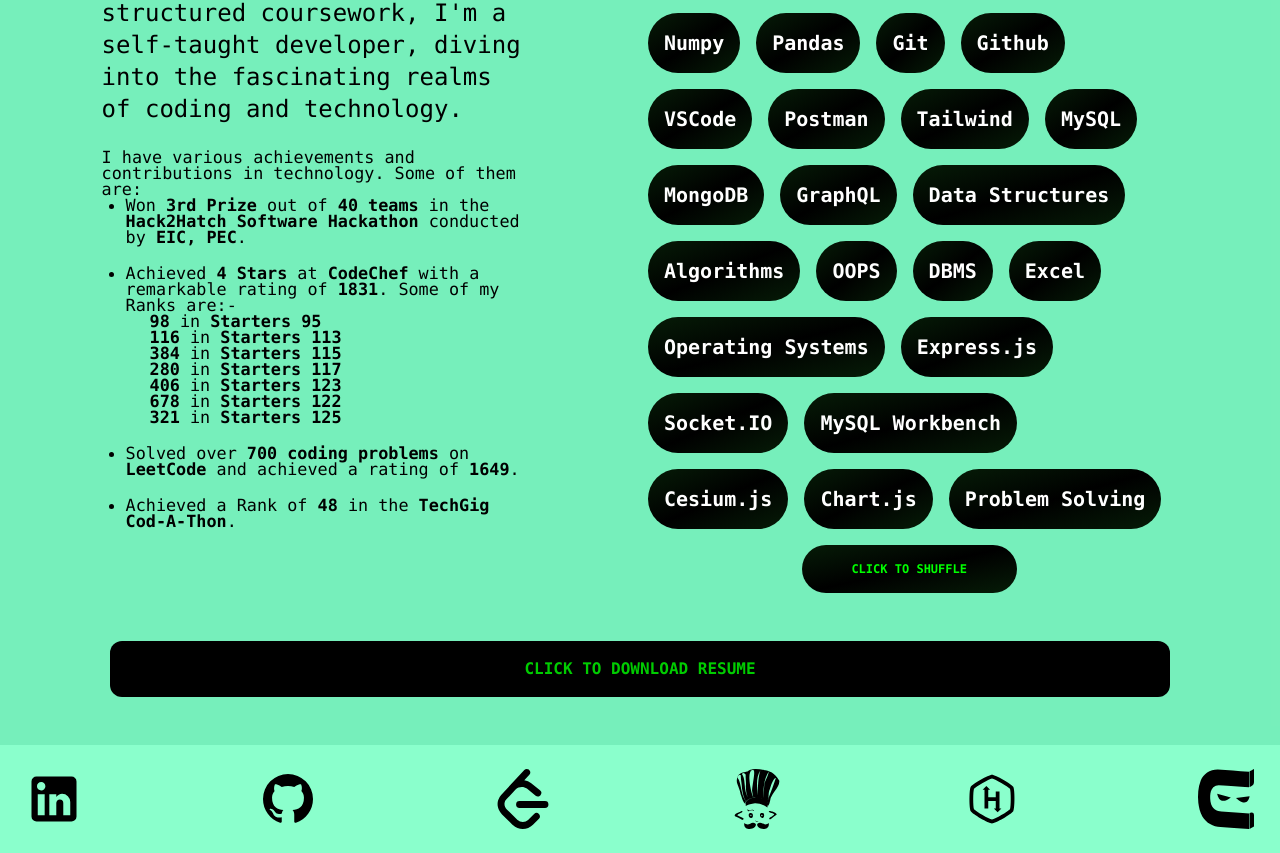
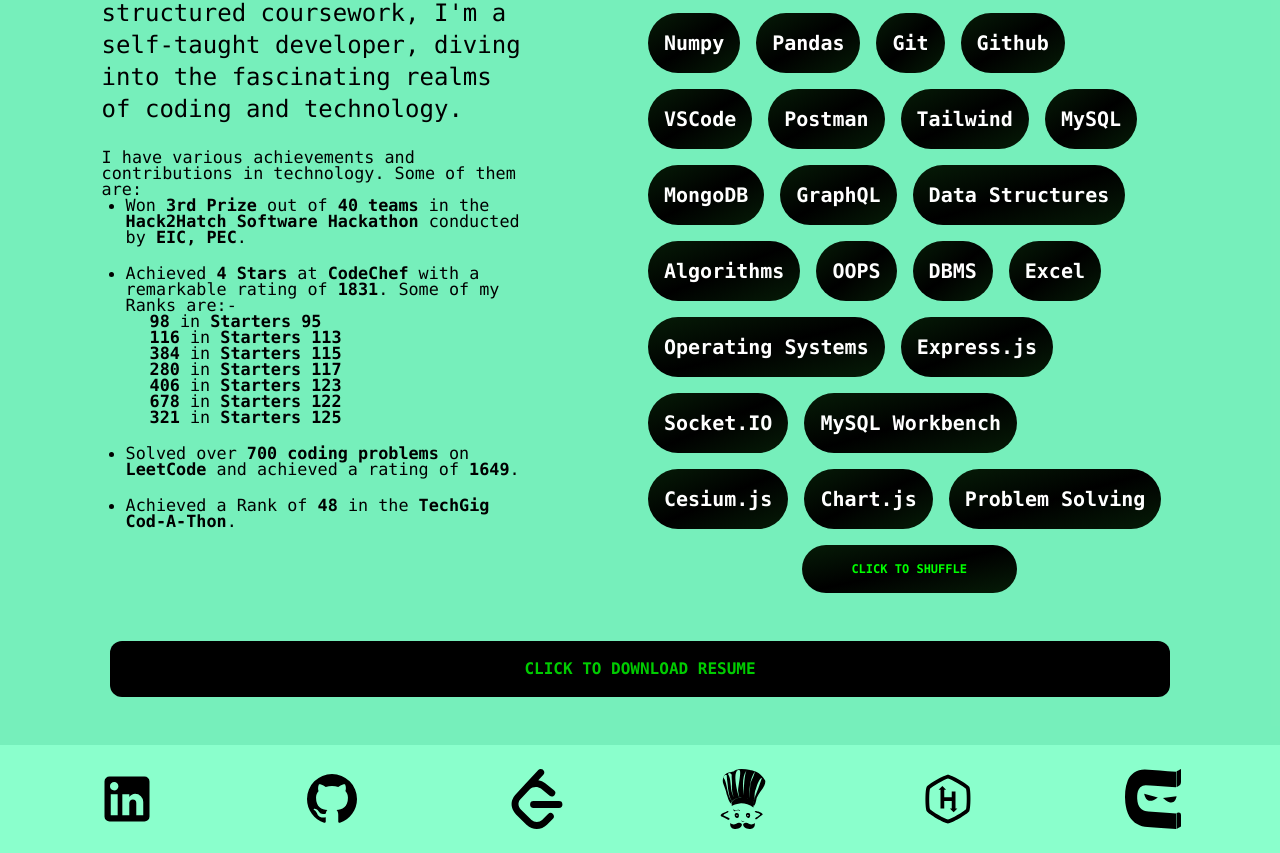
Before and after one commit to rajatgarg2004/Portfolio-Website, a React (Create React App) app in the folder front-end/: page / in a window 1280 px wide. Shown: the part 1053-1906 px from the top of the page. Built offline with nearby package versions, Linux system fonts and the light colour scheme.

Commit message:
Footere Style Change

```diff
--- a/front-end/src/Components/Footer.js
+++ b/front-end/src/Components/Footer.js
@@ -1,13 +1,13 @@
 export default function Footer({footerColor}){
     return(
         <footer className={`bg-${footerColor} p-6`}>
-            <ul className="flex flex-wrap justify-between ">
-                <li><a href="https://www.linkedin.com/in/rajat-garg-72b15a226" target="_blank" rel="noreferrer"><img src="/Linkedin.svg" alt="LINKEDIN" /></a></li>
-                <li><a href="https://www.github.com/rajatgarg2004" target="_blank" rel="noreferrer"><img src="/Github.svg" alt="GITHUB" /></a></li>
-                <li><a href="https://www.leetcode.com/rajatgarg2004" target="_blank" rel="noreferrer"><img src="/Leetcode.svg" alt="LEETCODE" /></a></li>
-                <li><a href="https://www.codechef.com/users/yeetgod68" target="_blank" rel="noreferrer"><img src="/Codechef.svg" alt="CODECHEF" /></a></li>
-                <li><a href="https://www.hackerrank.com/rajatgarg2004" target="_blank" rel="noreferrer"><img src="/Hackerrank.svg" alt="HACKERRANK" /></a></li>
-                <li><a href="https://www.naukri.com/code360/profile/8d636cc8-19b7-4110-bca4-0dde587737c6" target="_blank" rel="noreferrer"><img src="/CodingNinjas.svg" alt="CodingNinjas" /></a></li>
+            <ul className="flex flex-wrap justify-between">
+                <li className="flex w-[33%] sm:w-auto lg:w-auto md:w-auto m-auto justify-center"><a href="https://www.linkedin.com/in/rajat-garg-72b15a226" target="_blank" rel="noreferrer"><img src="/Linkedin.svg" alt="LINKEDIN" /></a></li>
+                <li className="flex w-[33%] sm:w-auto lg:w-auto md:w-auto m-auto justify-center"><a href="https://www.github.com/rajatgarg2004" target="_blank" rel="noreferrer"><img src="/Github.svg" alt="GITHUB" /></a></li>
+                <li className="flex w-[33%] sm:w-auto lg:w-auto md:w-auto m-auto justify-center"><a href="https://www.leetcode.com/rajatgarg2004" target="_blank" rel="noreferrer"><img src="/Leetcode.svg" alt="LEETCODE" /></a></li>
+                <li className="flex w-[33%] sm:w-auto lg:w-auto md:w-auto m-auto justify-center"><a href="https://www.codechef.com/users/yeetgod68" target="_blank" rel="noreferrer"><img src="/Codechef.svg" alt="CODECHEF" /></a></li>
+                <li className="flex w-[33%] sm:w-auto lg:w-auto md:w-auto m-auto justify-center"><a href="https://www.hackerrank.com/rajatgarg2004" target="_blank" rel="noreferrer"><img src="/Hackerrank.svg" alt="HACKERRANK" /></a></li>
+                <li className="flex w-[33%] sm:w-auto lg:w-auto md:w-auto m-auto justify-center"><a href="https://www.naukri.com/code360/profile/8d636cc8-19b7-4110-bca4-0dde587737c6" target="_blank" rel="noreferrer"><img src="/CodingNinjas.svg" alt="CodingNinjas" /></a></li>
             </ul>
         </footer>
     );
```
